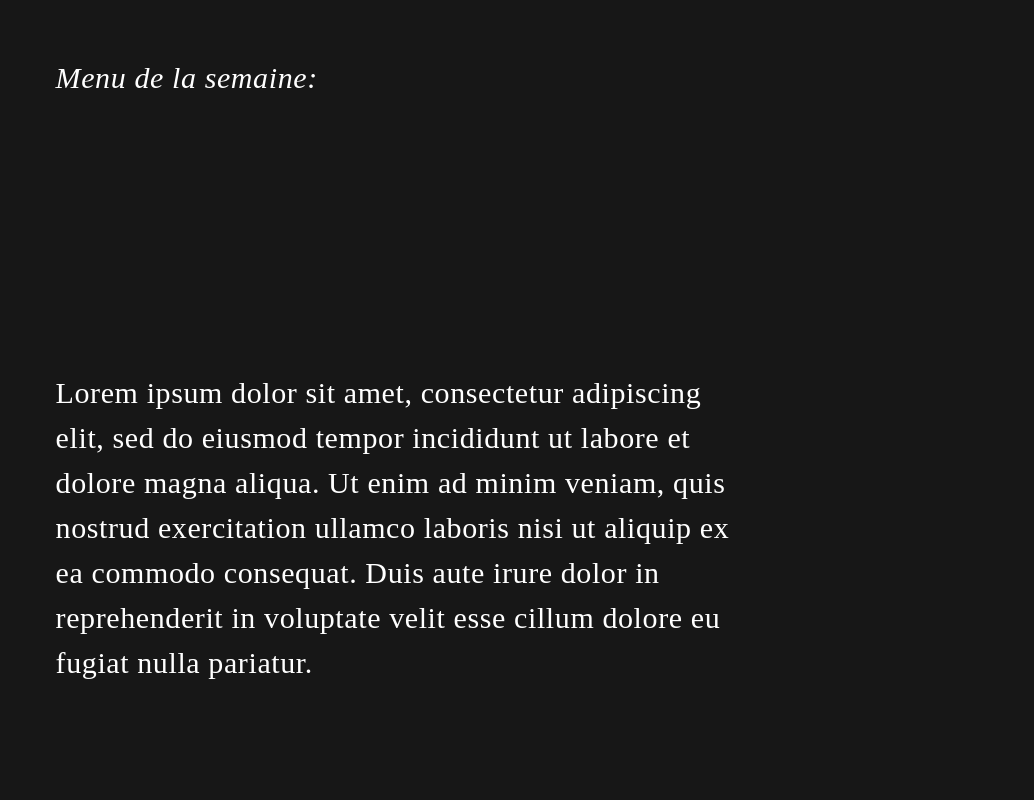
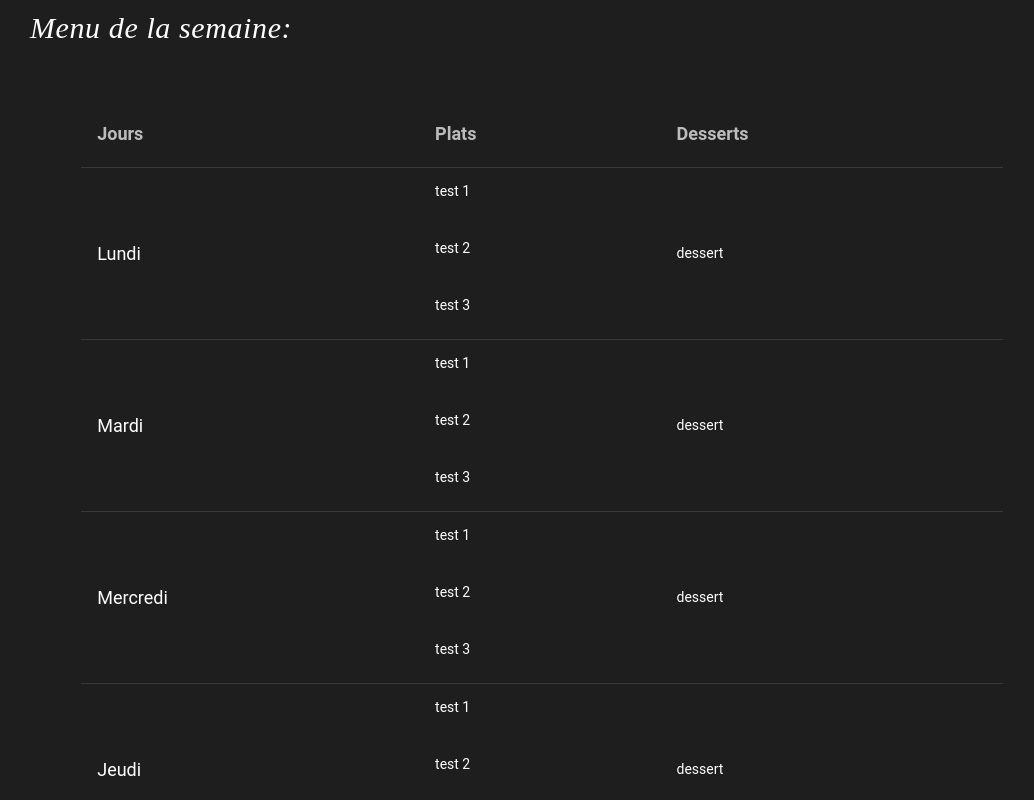
Before and after one commit to Realise-Formation-Digital/STAGE-book-your-plate-front, a Vue app: page / in a window 1280 px wide. Shown: the part 1180-1980 px from the top of the page, without its empty margins (98-1132 px from the left). Built offline with nearby package versions, Linux system fonts and the light colour scheme.

Commit message:
home sketch

```diff
--- a/src/components/Home.vue
+++ b/src/components/Home.vue
@@ -4,7 +4,7 @@
       src="https://cdn.vuetifyjs.com/images/parallax/material.jpg"
     ></v-parallax>
 
-    <div>
+    <section>
       <h2 class="presentation">
         Lorem ipsum dolor sit amet, consectetur adipiscing elit, sed do eiusmod
         tempor incididunt ut labore et dolore magna aliqua. Ut enim ad minim
@@ -12,24 +12,83 @@
         commodo consequat. Duis aute irure dolor in reprehenderit in voluptate
         velit esse cillum dolore eu fugiat nulla pariatur.
       </h2>
-    </div>
+    </section>
 
-    <div class="blackBlock">
-      <h2><em>Menu de la semaine:</em></h2>
-      <h2>
-        Lorem ipsum dolor sit amet, consectetur adipiscing elit, sed do eiusmod
-        tempor incididunt ut labore et dolore magna aliqua. Ut enim ad minim
-        veniam, quis nostrud exercitation ullamco laboris nisi ut aliquip ex ea
-        commodo consequat. Duis aute irure dolor in reprehenderit in voluptate
-        velit esse cillum dolore eu fugiat nulla pariatur.
-      </h2>
-    </div>
+    <section class="blackBlock">
+      <h2 class="menuTitle"><em>Menu de la semaine:</em></h2>
+      <v-simple-table dark class="menuTable">
+        <template v-slot:default>
+          <thead>
+            <tr>
+              <th class="text-left">
+                Jours
+              </th>
+              <th class="text-left">
+                Plats
+              </th>
+              <th class="text-left">
+                Desserts
+              </th>
+            </tr>
+          </thead>
+
+          <tbody>
+            <tr v-for="(menu, index) in menus" :key="index">
+              <td class="days">{{ menu.day }}</td>
+              <td>
+                <p v-for="(meal, index) in menus[index].meal" :key="index">
+                  {{ menu.meal[index] }}
+                </p>
+              </td>
+
+              <td>{{ menu.dessert }}</td>
+            </tr>
+          </tbody>
+          <h2 style="padding: 15px 0px 0px 30px"><em>Prix: </em></h2>
+        </template>
+      </v-simple-table>
+      <div style="text-align: center">
+        <v-btn elevation="2">Reserver</v-btn>
+      </div>
+    </section>
   </v-content>
 </template>
 
 <script>
 export default {
   name: "Home",
+
+  data() {
+    return {
+      menus: [
+        {
+          day: "Lundi",
+          meal: ["test 1", "test 2", "test 3"],
+          dessert: "dessert",
+        },
+        {
+          day: "Mardi",
+          meal: ["test 1", "test 2", "test 3"],
+          dessert: "dessert",
+        },
+        {
+          day: "Mercredi",
+          meal: ["test 1", "test 2", "test 3"],
+          dessert: "dessert",
+        },
+        {
+          day: "Jeudi",
+          meal: ["test 1", "test 2", "test 3"],
+          dessert: "dessert",
+        },
+        {
+          day: "Vendredi",
+          meal: ["test 1", "test 2", "test 3"],
+          dessert: "dessert",
+        },
+      ],
+    };
+  },
 };
 </script>
 
@@ -47,11 +106,37 @@ h2 {
   letter-spacing: 0.02em;
   line-height: 1.5em;
   text-transform: none;
+}
+
+p {
+  padding: 13px 0px 7px 0px;
+}
+
+.presentation {
   padding: 150px 35% 120px 12%;
 }
 
 .blackBlock {
-  background-color: #171717;
+  background-color: #1e1e1e;
   color: #fff;
 }
+
+.menuTitle {
+  padding: 100px 0px 70px 10%;
+}
+
+.menuTable {
+  margin: auto;
+  width: 72%;
+  padding-bottom: 100px;
+}
+
+.days {
+  font-size: 18px !important;
+}
+
+.text-left {
+  font-size: 18px !important;
+  padding-bottom: 20px !important;
+}
 </style>
```
